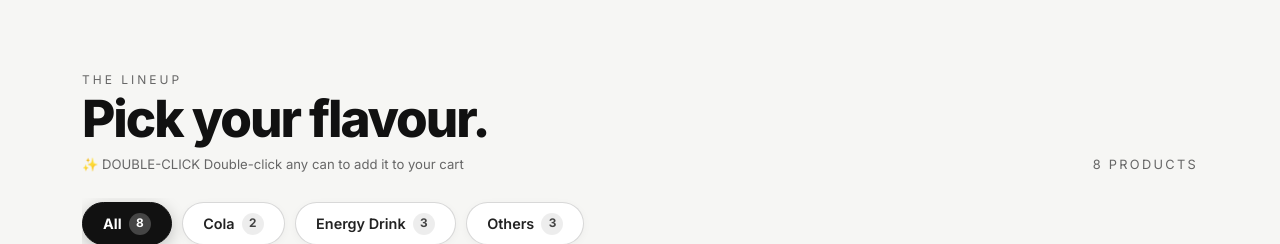
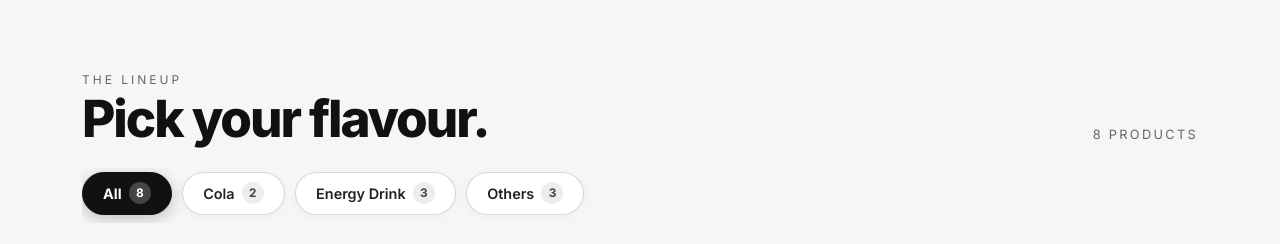
Before and after one commit to rithankumarraj/django123proj, a Django app: page / in a window 1280 px wide. Shown: the part 1601-1845 px from the top of the page. Run offline with Django 5.2, Linux system fonts and the light colour scheme; data comes from the database, SQL or seed files in the repository; data that the repository does not hold is empty.

Commit message:
fix(ui): remove double-click pill under title, refine combo subtitle size without pill box, and enlarge can hover tooltip to match UI elements

```diff
--- a/main/templates/main/home.html
+++ b/main/templates/main/home.html
@@ -423,10 +423,6 @@
                         <div>
                             <p class="section-kicker">The lineup</p>
                             <h2>Pick your flavour.</h2>
-                            <div class="product-quick-add-hint">
-                                <span class="quick-add-pill-tag">✨ DOUBLE-CLICK</span>
-                                <span class="quick-add-pill-text">Double-click any can to add it to your cart</span>
-                            </div>
                         </div>
                         <span class="product-total">{{ products|length }} products</span>
                     </div>
@@ -558,31 +554,7 @@
             {% if active_combos %}
             <section class="combos-section" id="combos" aria-label="Curated Combo Packs & Deals">
                 <style>
-                    /* ─── Double-Click Add To Cart Prominence ─── */
-                    .product-quick-add-hint {
-                        margin: 0.85rem 0 0;
-                        display: inline-flex;
-                        align-items: center;
-                        gap: 8px;
-                        background: rgba(0, 0, 0, 0.05);
-                        border: 1px solid rgba(0, 0, 0, 0.1);
-                        padding: 6px 14px;
-                        border-radius: 999px;
-                    }
-                    .quick-add-pill-tag {
-                        background: #000000;
-                        color: #ffffff;
-                        font-size: 0.68rem;
-                        font-weight: 800;
-                        letter-spacing: 0.06em;
-                        padding: 3px 8px;
-                        border-radius: 999px;
-                    }
-                    .quick-add-pill-text {
-                        font-size: 0.88rem;
-                        font-weight: 700;
-                        color: #111111;
-                    }
+                    /* ─── Product Tile Hover Tooltip (Bigger & Fits with Other Elements) ─── */
                     .product-tile-image {
                         position: relative;
                         display: block;
@@ -952,7 +933,7 @@
                         <div>
                             <p class="section-kicker" style="color: #555555 !important; font-weight: 700;">Curated packs</p>
                             <h2 style="color: #000000 !important; font-weight: 900;">Combo offers.</h2>
-                            <p class="product-quick-add-hint" style="color: #444444 !important; background: rgba(0,0,0,0.04); border-color: rgba(0,0,0,0.08);">Stock your fridge with handcrafted bundles and save up to 15%</p>
+                            <p class="section-sub-desc">Stock your fridge with handcrafted bundles and save up to 15%</p>
                         </div>
                         <span class="product-total" style="color: #555555 !important; font-weight: 600;">{{ active_combos|length }} combo offers</span>
                     </div>
```
Also changed, not shown: other parts of main/templates/main/home.html (+17 -8 lines).
